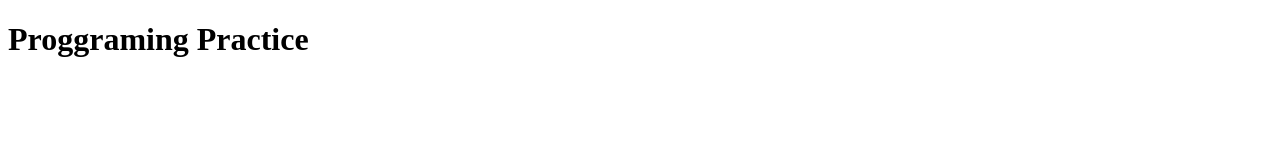
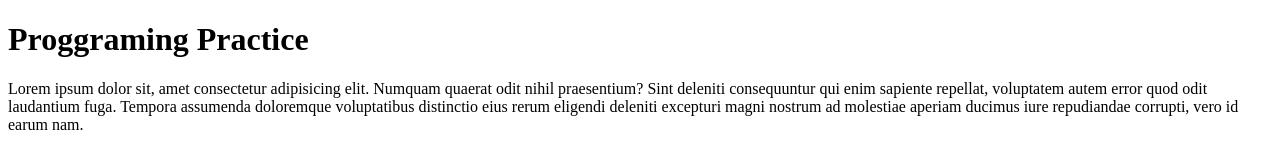
Before and after one commit to gsankim/practice-websit, a plain HTML site: page index.html in a window 1280 px wide. Drawn offline with Linux system fonts and the light colour scheme.

Commit message:
p tag added

```diff
--- a/index.html
+++ b/index.html
@@ -8,5 +8,6 @@
 </head>
 <body>
     <h1>Proggraming Practice</h1>
+    <p>Lorem ipsum dolor sit, amet consectetur adipisicing elit. Numquam quaerat odit nihil praesentium? Sint deleniti consequuntur qui enim sapiente repellat, voluptatem autem error quod odit laudantium fuga. Tempora assumenda doloremque voluptatibus distinctio eius rerum eligendi deleniti excepturi magni nostrum ad molestiae aperiam ducimus iure repudiandae corrupti, vero id earum nam.</p>
 </body>
 </html>
```
